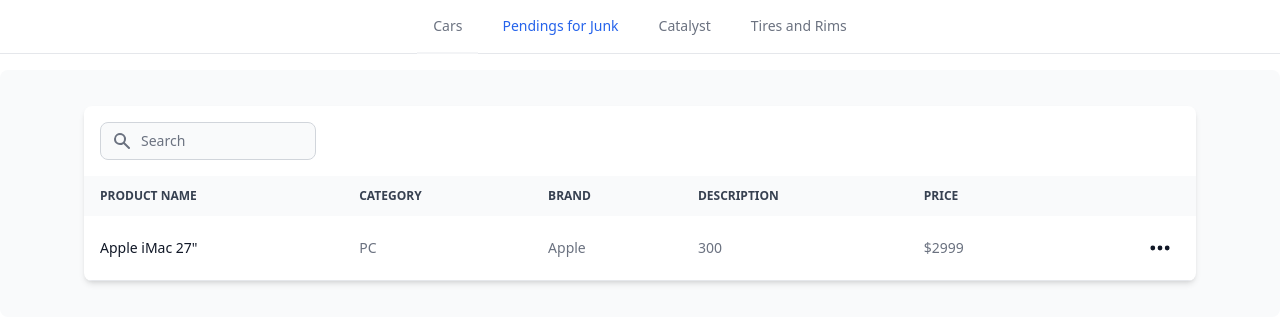
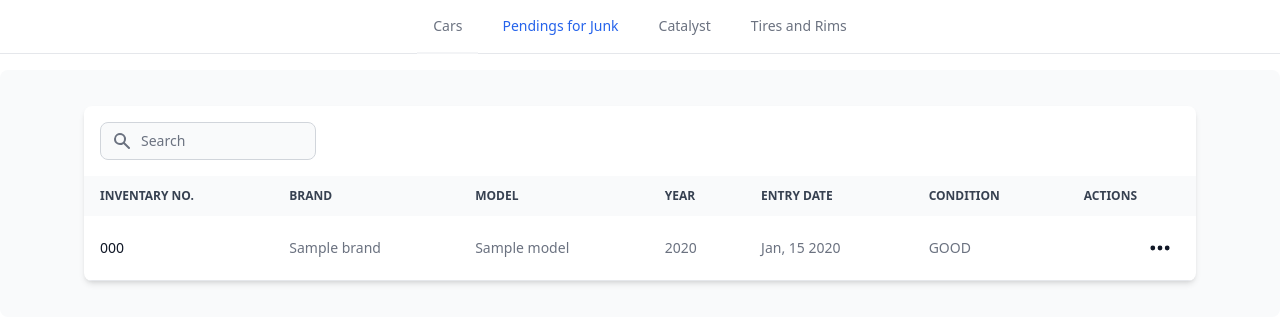
Before and after one commit to JoseJorgeGC/junker_app, a Django app: page /inventary/ in a window 1280 px wide, after a click on "Pendings for Junk". Shown: the part 80-405 px from the top of the page. Run offline with Django 4.2, Linux system fonts and the light colour scheme; tables that the repository leaves empty hold one stand-in row (values such as "Sample post"); some libraries are stand-ins or nearby versions.

Commit message:
Vista de autos pendientes al junker.

```diff
--- a/inventary/templates/inventary.html
+++ b/inventary/templates/inventary.html
@@ -52,9 +52,7 @@
                                     <th scope="col" class="px-4 py-3">Year</th>
                                     <th scope="col" class="px-4 py-3">Entry Date</th>
                                     <th scope="col" class="px-4 py-3">Condition</th>
-                                    <th scope="col" class="px-4 py-3">
-                                        Actions
-                                    </th>
+                                    <th scope="col" class="px-4 py-3">Actions</th>
                                 </tr>
                             </thead>
                             <tbody>
@@ -164,23 +162,24 @@
                         <table class="w-full text-sm text-left text-gray-500 dark:text-gray-400">
                             <thead class="text-xs text-gray-700 uppercase bg-gray-50 dark:bg-gray-700 dark:text-gray-400">
                                 <tr>
-                                    <th scope="col" class="px-4 py-3">Product name</th>
-                                    <th scope="col" class="px-4 py-3">Category</th>
+                                    <th scope="col" class="px-4 py-3">Inventary No.</th>
                                     <th scope="col" class="px-4 py-3">Brand</th>
-                                    <th scope="col" class="px-4 py-3">Description</th>
-                                    <th scope="col" class="px-4 py-3">Price</th>
-                                    <th scope="col" class="px-4 py-3">
-                                        <span class="sr-only">Actions</span>
-                                    </th>
+                                    <th scope="col" class="px-4 py-3">Model</th>
+                                    <th scope="col" class="px-4 py-3">Year</th>
+                                    <th scope="col" class="px-4 py-3">Entry Date</th>
+                                    <th scope="col" class="px-4 py-3">Condition</th>
+                                    <th scope="col" class="px-4 py-3">Actions</th>
                                 </tr>
                             </thead>
                             <tbody>
+                                {% for junkcar in junkcars %}
                                 <tr class="border-b dark:border-gray-700">
-                                    <th scope="row" class="px-4 py-3 font-medium text-gray-900 whitespace-nowrap dark:text-white">Apple iMac 27&#34;</th>
-                                    <td class="px-4 py-3">PC</td>
-                                    <td class="px-4 py-3">Apple</td>
-                                    <td class="px-4 py-3">300</td>
-                                    <td class="px-4 py-3">$2999</td>
+                                    <td scope="row" class="px-4 py-3 font-medium text-gray-900 whitespace-nowrap dark:text-white">{{junkcar.car.inventary_number}}</td>
+                                    <td class="px-4 py-3">{{junkcar.car.brand.name}}</td>
+                                    <td class="px-4 py-3">{{junkcar.car.model.name}}</td>
+                                    <td class="px-4 py-3">{{junkcar.car.year}}</td>
+                                    <td class="px-4 py-3">{{junkcar.car.entry_date|date:"M, j Y"}}</td>
+                                    <td class="px-4 py-3">{{junkcar.car.condition}}</td>
                                     <td class="px-4 py-3 flex items-center justify-end">
                                         <button id="dropdownMenuIconHorizontalButton2" data-dropdown-toggle="dropdownDotsHorizontal2" class="inline-flex items-center p-2 text-sm font-medium text-center text-gray-900 bg-white rounded-lg hover:bg-gray-100 focus:ring-4 focus:outline-none dark:text-white focus:ring-gray-50 dark:bg-gray-800 dark:hover:bg-gray-700 dark:focus:ring-gray-600" type="button">
                                             <svg class="w-6 h-6" aria-hidden="true" fill="currentColor" viewBox="0 0 20 20" xmlns="http://www.w3.org/2000/svg"><path d="M6 10a2 2 0 11-4 0 2 2 0 014 0zM12 10a2 2 0 11-4 0 2 2 0 014 0zM16 12a2 2 0 100-4 2 2 0 000 4z"></path></svg>
@@ -200,6 +199,7 @@
                                         </div>
                                     </td>
                                 </tr>
+                                {% endfor %}
                             </tbody>
                         </table>
                     </div>
--- a/inventary/views.py
+++ b/inventary/views.py
@@ -76,7 +76,7 @@ def signup(request):
     return render(request, 'signup.html')
 
 def inventary(request):
-    context = {'cars': Cars.objects.filter(waiting = True).order_by('-entry_date')}
+    context = {'junkcars': JunkCars.objects.filter(waiting = True),'cars': Cars.objects.filter(waiting = True).order_by('-entry_date')}
     return render(request, 'inventary.html', context)
 
 def junk(request):
@@ -91,7 +91,7 @@ def delete(request, id):
     car = Cars.objects.get(id = id)
     car.delete()
     messages = f'Car {car.inventary_number} deleted successfully.'
-    context = {'cars': Cars.objects.filter(waiting = True).order_by('-entry_date'), 'message': messages}
+    context = {'junkcars': JunkCars.objects.filter(waiting = True),'cars': Cars.objects.filter(waiting = True).order_by('-entry_date'), 'message': messages}
     return render(request, 'inventary.html', context)
 
 def to_junk(request, id):
@@ -101,5 +101,5 @@ def to_junk(request, id):
     car_to_junk = JunkCars(car = car)
     car_to_junk.save()
     messages = f'Car {car.inventary_number} marked to junk successfully.'
-    context = {'cars': Cars.objects.filter(waiting = True).order_by('-entry_date'), 'message': messages}
+    context = {'junkcars': JunkCars.objects.filter(waiting = True),'cars': Cars.objects.filter(waiting = True).order_by('-entry_date'), 'message': messages}
     return render(request, 'inventary.html', context)
```
